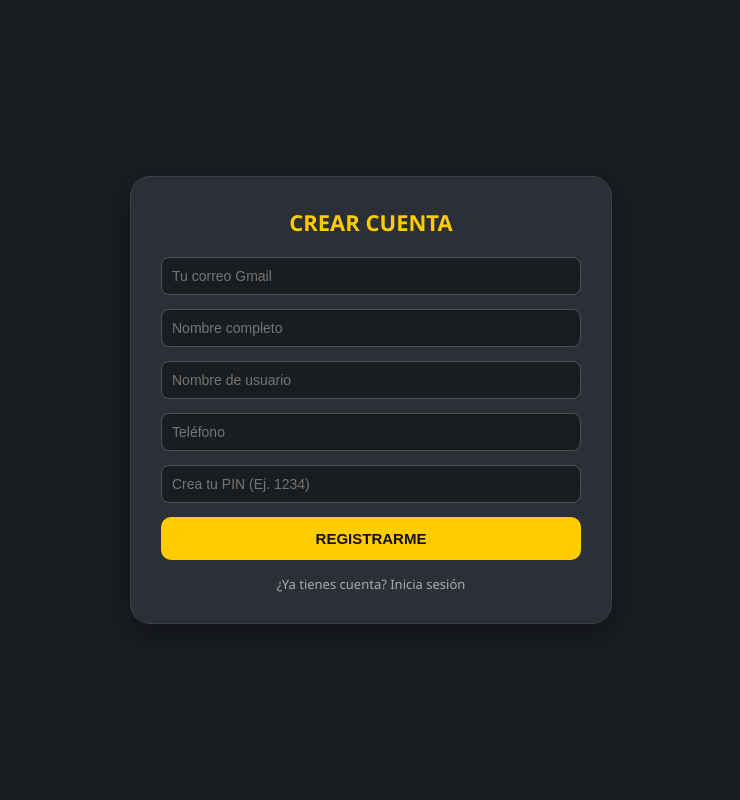
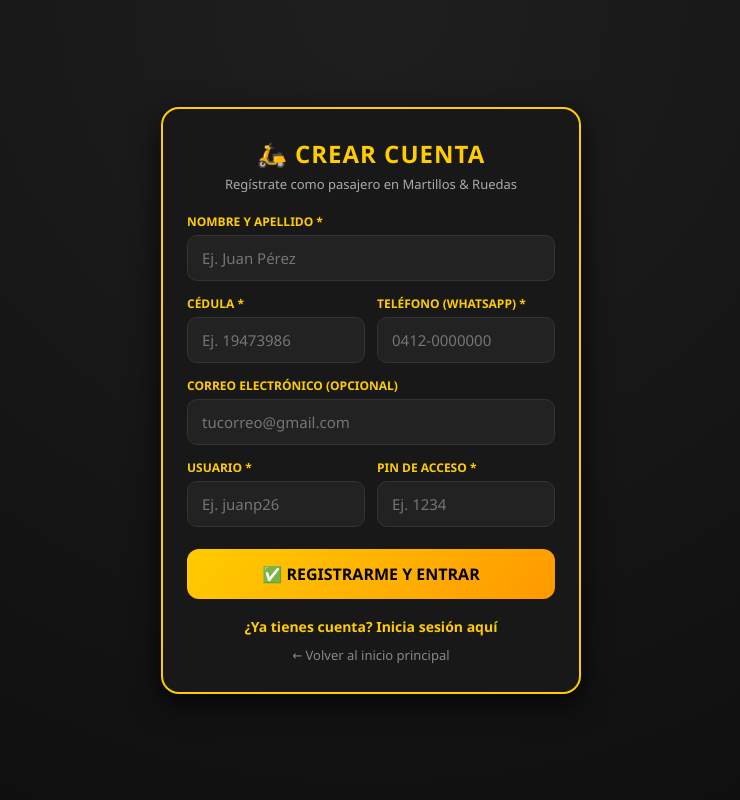
Before and after one commit to backerhurtado198-gif/martillosiruedas-mototaxi, a Python web app: template templates/registro.html in a window 1280 px wide. Shown: the whole page, without its empty margins (269-1009 px from the left). Run offline with Jinja, Linux system fonts and the light colour scheme; the template is opened without the code that fills it, so the values that code supplies are empty.

Commit message:
Feature: Sistema de registro completo de pasajeros con cedula y auto-login

```diff
--- a/templates/registro.html
+++ b/templates/registro.html
@@ -2,43 +2,85 @@
 <html lang="es">
 <head>
     <meta charset="UTF-8">
-    <meta name="viewport" content="width=device-width, initial-scale=1.0">
-    <title>MartillosiRuedas - Registro</title>
+    <meta name="viewport" content="width=device-width, initial-scale=1.0, maximum-scale=1.0, user-scalable=no">
+    <title>Martillos & Ruedas - Registro de Pasajero</title>
+    <link rel="manifest" href="/static/manifest.json">
+    <meta name="theme-color" content="#ffcc00">
     <style>
-        body { font-family: 'Segoe UI', system-ui, sans-serif; background-color: #1a1d20; color: #f8f9fa; margin: 0; padding: 20px; display: flex; justify-content: center; align-items: center; min-height: 100vh; box-sizing: border-box; }
-        .card { background: #2b3036; padding: 30px; border-radius: 20px; box-shadow: 0 8px 24px rgba(0,0,0,0.4); width: 100%; max-width: 420px; border: 1px solid #3a4047; }
-        h2 { color: #ffcc00; margin: 0 0 20px 0; font-size: 22px; text-transform: uppercase; text-align: center; }
-        label { display: block; font-size: 12px; font-weight: bold; color: #ffcc00; margin-bottom: 4px; }
-        input, select { width: 100%; padding: 10px; margin-bottom: 14px; border: 1px solid #4a515a; border-radius: 8px; background: #1a1d20; color: #fff; box-sizing: border-box; font-size: 14px; }
-        input:focus, select:focus { border-color: #ffcc00; outline: none; }
-        .campos-moto { background: #22262a; padding: 12px; border-radius: 10px; border: 1px dashed #ffcc00; margin-bottom: 14px; display: none; }
-        button { width: 100%; padding: 13px; background: #ffcc00; color: #111; border: none; border-radius: 10px; font-size: 15px; font-weight: bold; cursor: pointer; text-transform: uppercase; }
-        button:hover { background: #e6b800; }
-        a { color: #aaa; text-decoration: none; font-size: 13px; display: block; text-align: center; margin-top: 15px; }
+        * { box-sizing: border-box; margin: 0; padding: 0; font-family: 'Segoe UI', Tahoma, Geneva, Verdana, sans-serif; }
+        body { background: radial-gradient(circle at top, #1f1f1f, #0d0d0d); color: #fff; min-height: 100vh; display: flex; align-items: center; justify-content: center; padding: 20px; }
+        .card { background: #181818; border: 2px solid #ffcc00; border-radius: 18px; width: 100%; max-width: 420px; padding: 28px 24px; box-shadow: 0 10px 30px rgba(0,0,0,0.8); }
+        .header { text-align: center; margin-bottom: 20px; }
+        .header h1 { color: #ffcc00; font-size: 24px; text-transform: uppercase; letter-spacing: 1px; }
+        .header p { color: #aaa; font-size: 13px; margin-top: 5px; }
+        .alert { background: rgba(255, 59, 48, 0.2); border: 1px solid #ff3b30; color: #ff6b6b; padding: 10px 12px; border-radius: 10px; font-size: 13px; margin-bottom: 16px; text-align: center; }
+        .form-group { margin-bottom: 14px; }
+        .form-group label { display: block; font-size: 12px; color: #ffcc00; margin-bottom: 5px; font-weight: 600; text-transform: uppercase; }
+        .form-group input { width: 100%; padding: 12px 14px; border-radius: 10px; border: 1px solid #333; background: #222; color: #fff; font-size: 15px; outline: none; transition: border 0.2s; }
+        .form-group input:focus { border-color: #ffcc00; background: #262626; }
+        .row-2 { display: grid; grid-template-columns: 1fr 1fr; gap: 12px; }
+        .btn-submit { width: 100%; padding: 14px; background: linear-gradient(135deg, #ffcc00, #ff9900); color: #000; font-weight: 800; font-size: 16px; border: none; border-radius: 12px; cursor: pointer; text-transform: uppercase; margin-top: 8px; transition: transform 0.15s; }
+        .btn-submit:active { transform: scale(0.98); }
+        .links { text-align: center; margin-top: 18px; display: flex; flex-direction: column; gap: 10px; }
+        .links a { color: #ffcc00; text-decoration: none; font-size: 14px; font-weight: 600; }
+        .links a.sec { color: #888; font-size: 13px; font-weight: normal; }
     </style>
-<link rel="manifest" href="/static/manifest.json">
-<meta name="theme-color" content="#FFD700">
-<link rel="apple-touch-icon" href="/static/uploads/logo.jpg">
-<script>
-if ('serviceWorker' in navigator) {
-    window.addEventListener('load', () => {
-        navigator.serviceWorker.register('/sw.js').then(reg => console.log('SW ok')).catch(err => console.log('SW error', err));
-    });
-}
-</script>
 </head>
 <body>
     <div class="card">
-        <h2>Crear Cuenta</h2>
-        <form action="/registro" method="POST"> <input type="email" name="correo" placeholder="Tu correo Gmail" required> <input type="text" name="nombre" placeholder="Nombre completo" required> <input type="text" name="usuario" placeholder="Nombre de usuario" required> <input type="tel" name="telefono" placeholder="Teléfono" required> <input type="password" name="pin" placeholder="Crea tu PIN (Ej. 1234)" required> <button type="submit">Registrarme</button></form>
-        <a href="/">¿Ya tienes cuenta? Inicia sesión</a>
+        <div class="header">
+            <h1>🛵 Crear Cuenta</h1>
+            <p>Regístrate como pasajero en Martillos & Ruedas</p>
+        </div>
+
+        {% with messages = get_flashed_messages(with_categories=true) %}
+          {% if messages %}
+            {% for category, message in messages %}
+              <div class="alert">{{ message }}</div>
+            {% endfor %}
+          {% endif %}
+        {% endwith %}
+
+        <form method="POST" action="{{ url_for('registro') }}">
+            <div class="form-group">
+                <label>Nombre y Apellido *</label>
+                <input type="text" name="nombre" placeholder="Ej. Juan Pérez" required>
+            </div>
+
+            <div class="row-2">
+                <div class="form-group">
+                    <label>Cédula *</label>
+                    <input type="text" name="cedula" placeholder="Ej. 19473986" required>
+                </div>
+                <div class="form-group">
+                    <label>Teléfono (WhatsApp) *</label>
+                    <input type="tel" name="telefono" placeholder="0412-0000000" required>
+                </div>
+            </div>
+
+            <div class="form-group">
+                <label>Correo Electrónico (Opcional)</label>
+                <input type="email" name="correo" placeholder="tucorreo@gmail.com">
+            </div>
+
+            <div class="row-2">
+                <div class="form-group">
+                    <label>Usuario *</label>
+                    <input type="text" name="usuario" placeholder="Ej. juanp26" required>
+                </div>
+                <div class="form-group">
+                    <label>PIN de Acceso *</label>
+                    <input type="password" name="pin" placeholder="Ej. 1234" maxlength="8" required>
+                </div>
+            </div>
+
+            <button type="submit" class="btn-submit">✅ Registrarme y Entrar</button>
+        </form>
+
+        <div class="links">
+            <a href="{{ url_for('login_pasajero') }}">¿Ya tienes cuenta? Inicia sesión aquí</a>
+            <a href="{{ url_for('login') }}" class="sec">← Volver al inicio principal</a>
+        </div>
     </div>
-
-    <script>
-        function toggleMoto() {
-            const rol = document.getElementById('rol').value;
-            document.getElementById('seccion-moto').style.display = (rol === 'chofer') ? 'block' : 'none';
-        }
-    </script>
 </body>
 </html>
```
Also changed, not shown: app.py (+54 -23 lines), templates/login.html (+7 -0 lines).
